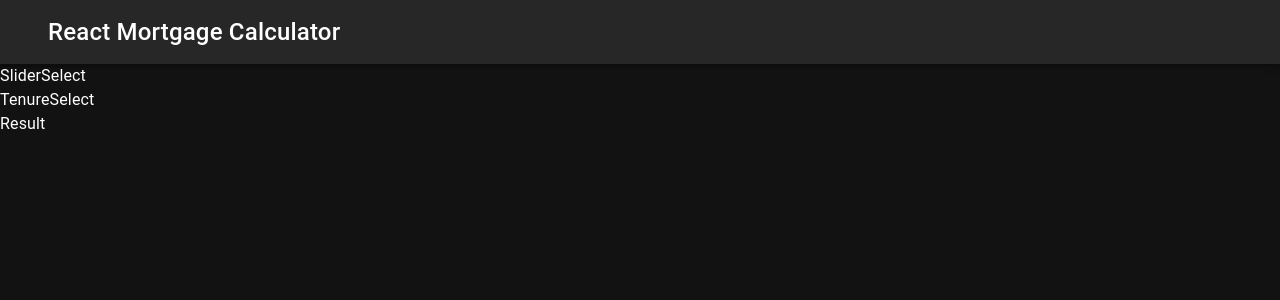
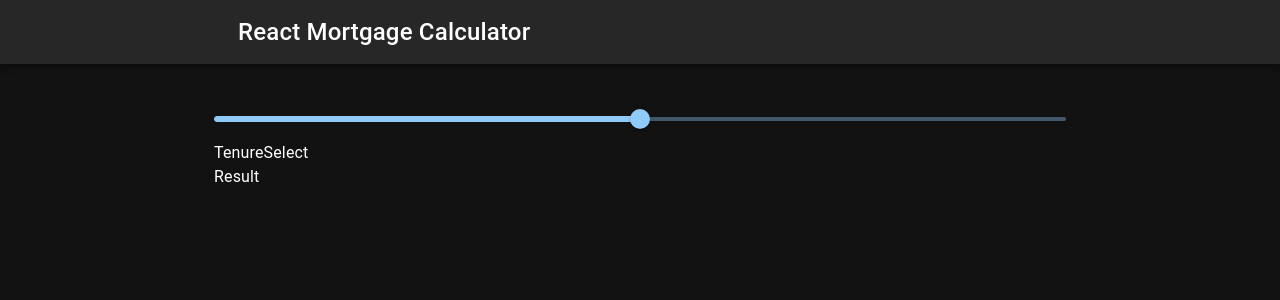
Before and after one commit to yaasir007/mortgage-calculator, a React (Vite) app: page / in a window 1280 px wide. Shown: the top 300 px of the page. Built offline with nearby package versions, Linux system fonts and the light colour scheme.

Commit message:
wip on main

```diff
--- a/src/App.jsx
+++ b/src/App.jsx
@@ -1,17 +1,21 @@
-import Navbar from './components/Navbar'
-import SliderSelect from './components/SliderSelect'
-import TenureSelect from "./components/TenureSelect"
-import Result from "./components/Result"
+import { Container } from "@mui/material";
+
+import Navbar from "./components/Navbar";
+import SliderSelect from "./components/SliderSelect";
+import TenureSelect from "./components/TenureSelect";
+import Result from "./components/Result";
 
 function App() {
   return (
-    <div className='app'>
+    <div className="app">
       <Navbar />
-      <SliderSelect />
-      <TenureSelect />
-      <Result />
+      <Container maxWidth="md" sx={{mt: 5}}>
+        <SliderSelect />
+        <TenureSelect />
+        <Result />
+      </Container>
     </div>
-  )
+  );
 }
 
-export default App
+export default App;
--- a/src/components/Navbar.jsx
+++ b/src/components/Navbar.jsx
@@ -1,12 +1,12 @@
 import AppBar from "@mui/material/AppBar";
 import Toolbar from "@mui/material/Toolbar";
 import Typography from "@mui/material/Typography"
-import {Container} from '@mui/material'
+import { Container } from '@mui/material'
 
 const Navbar = () => {
   return (
     <AppBar position="static">
-      <Container maxWidth='xl'>
+      <Container maxWidth='md'>
         <Toolbar>
           <Typography variant="h6" component="p" sx={{ flexGrow: 1 }}>
             React Mortgage Calculator
--- a/src/components/SliderSelect.jsx
+++ b/src/components/SliderSelect.jsx
@@ -1,7 +1,11 @@
+import SliderComponent from "./common/SliderComponent";
+
 const SliderSelect = () => {
   return (
-    <div>SliderSelect</div>
-  )
+    <div>
+      <SliderComponent />
+    </div>
+  );
 }
 
 export default SliderSelect
--- a/src/components/common/Slider.jsx
+++ /dev/null
@@ -1,6 +0,0 @@
-const Slider = () => {
-  return (
-    <div>Slider</div>
-  )
-}
-export default Slider
--- /dev/null
+++ b/src/components/common/SliderComponent.jsx
@@ -0,0 +1,8 @@
+import Slider from "@mui/material/Slider"
+
+const SliderComponent = () => {
+  return (
+    <Slider defaultValue={50} aria-label="Default" valueLabelDisplay="auto" />
+  )
+}
+export default SliderComponent;
```
